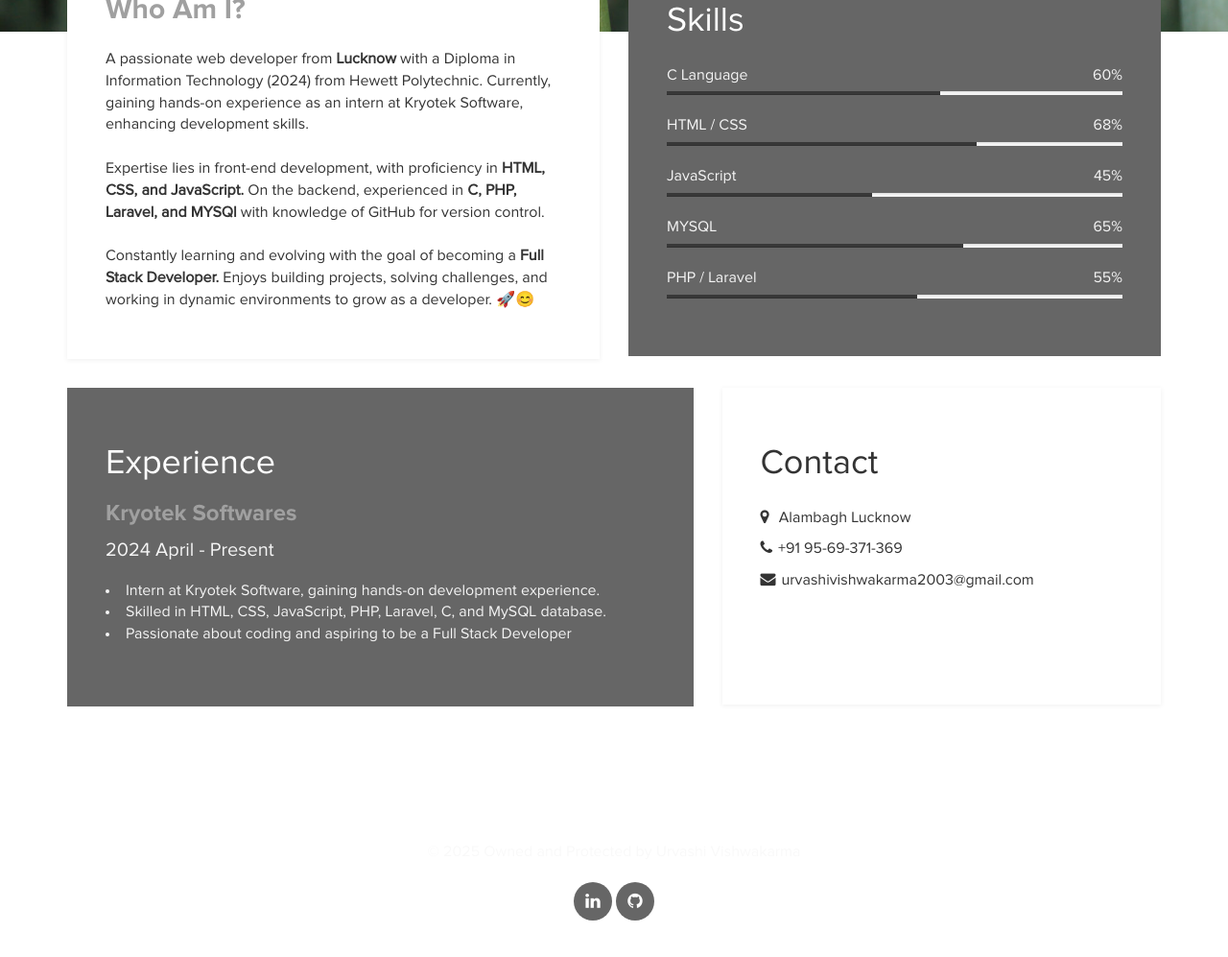
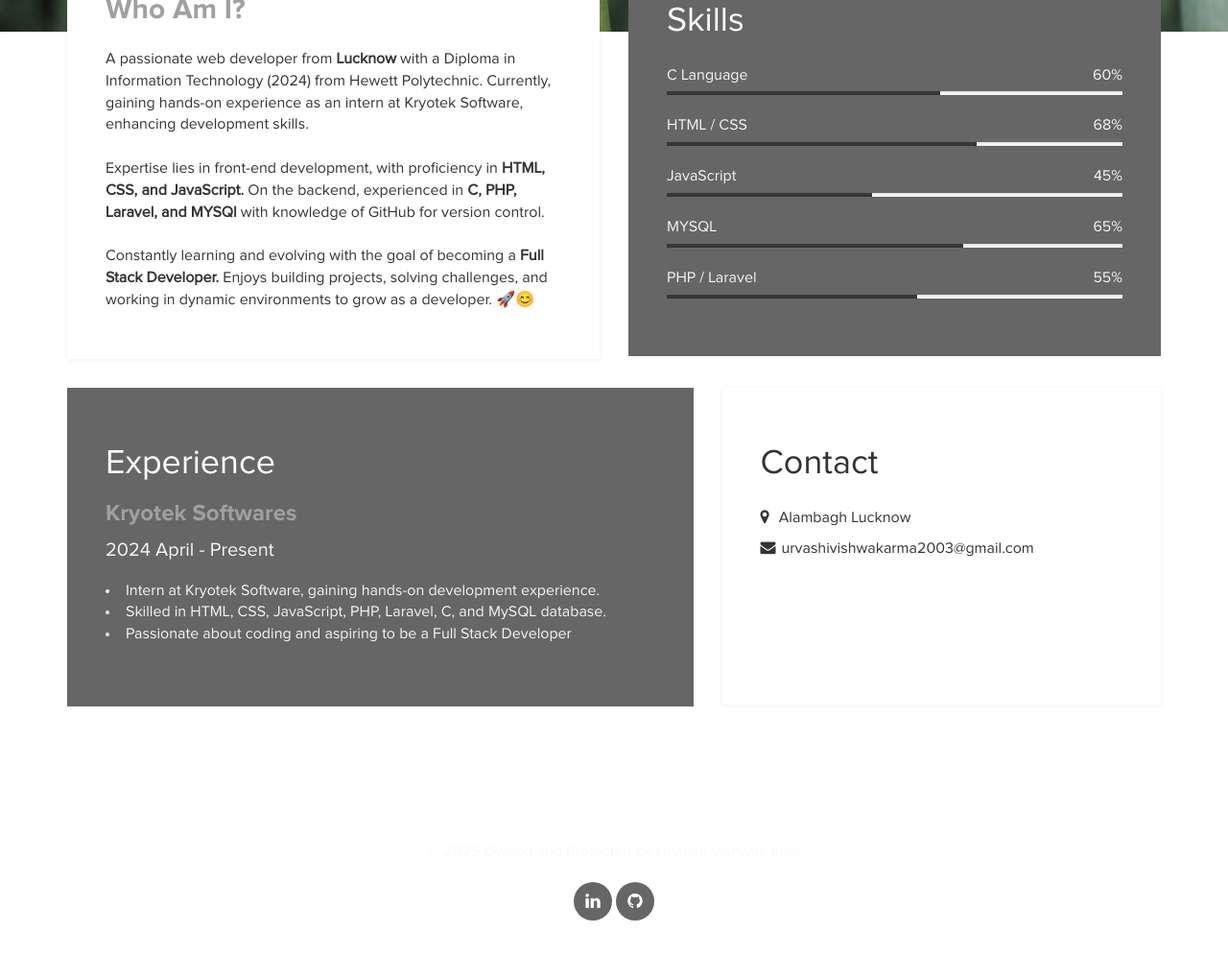
Before and after one commit to UrvashiVishwakarma2003/Profile-card, a plain HTML site: page index.html in a window 1280 px wide. Shown: the part 767-1764 px from the top of the page at 96% size. Drawn offline with Linux system fonts and the light colour scheme.

Commit message:
Update index.html

```diff
--- a/index.html
+++ b/index.html
@@ -132,7 +132,6 @@ http://www.templatemo.com/tm-467-easy-profile
 				<div class="contact">
 					<h2>Contact</h2>
 					<p><i class="fa fa-map-marker"></i> Alambagh Lucknow</p>
-					<p><i class="fa fa-phone"></i>+91 95-69-371-369</p>
 					<p><i class="fa fa-envelope"></i>urvashivishwakarma2003@gmail.com</p>
 				</div>
 			</div>
```
